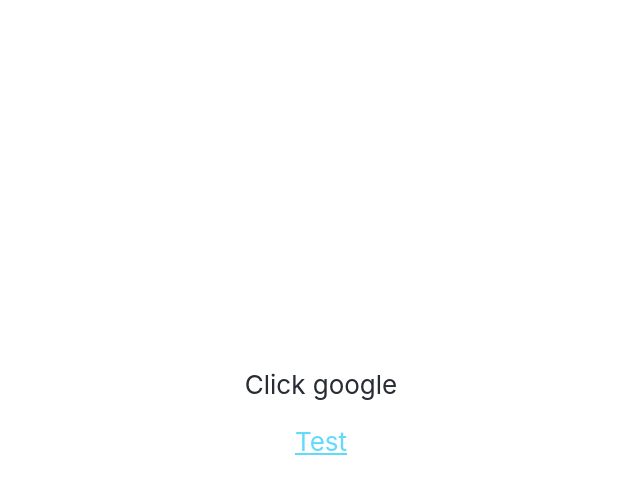
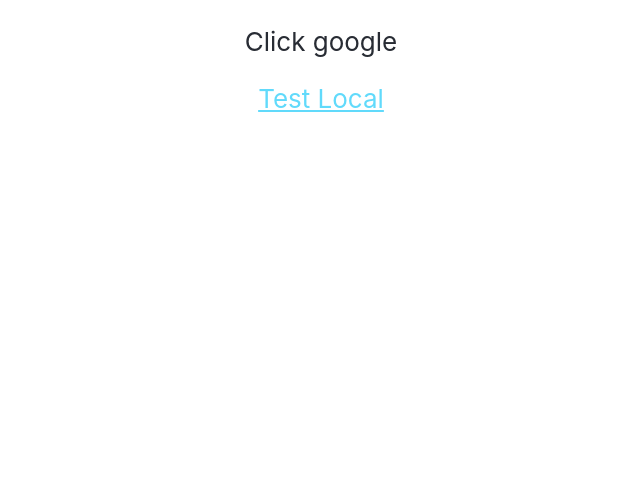
Before and after one commit to T3choH4ck3r/React, a React (Create React App) app: page / in a window 1280 px wide. Shown: the top 494 px of the page, without its empty margins (319-959 px from the left). Built offline with nearby package versions, Linux system fonts and the light colour scheme.

Commit message:
Test Changes

```diff
--- a/src/App.css
+++ b/src/App.css
@@ -9,7 +9,7 @@
 
 .App-header {
   background-color: white;
-  min-height: 100vh;
+  /* min-height: 100vh; */
   display: flex;
   flex-direction: column;
   align-items: center;
--- a/src/App.js
+++ b/src/App.js
@@ -16,7 +16,7 @@
             target="_blank"
             rel="noopener noreferrer"
           >
-            Test
+            Test Local
           </a>
         </header>
       </div>
```
